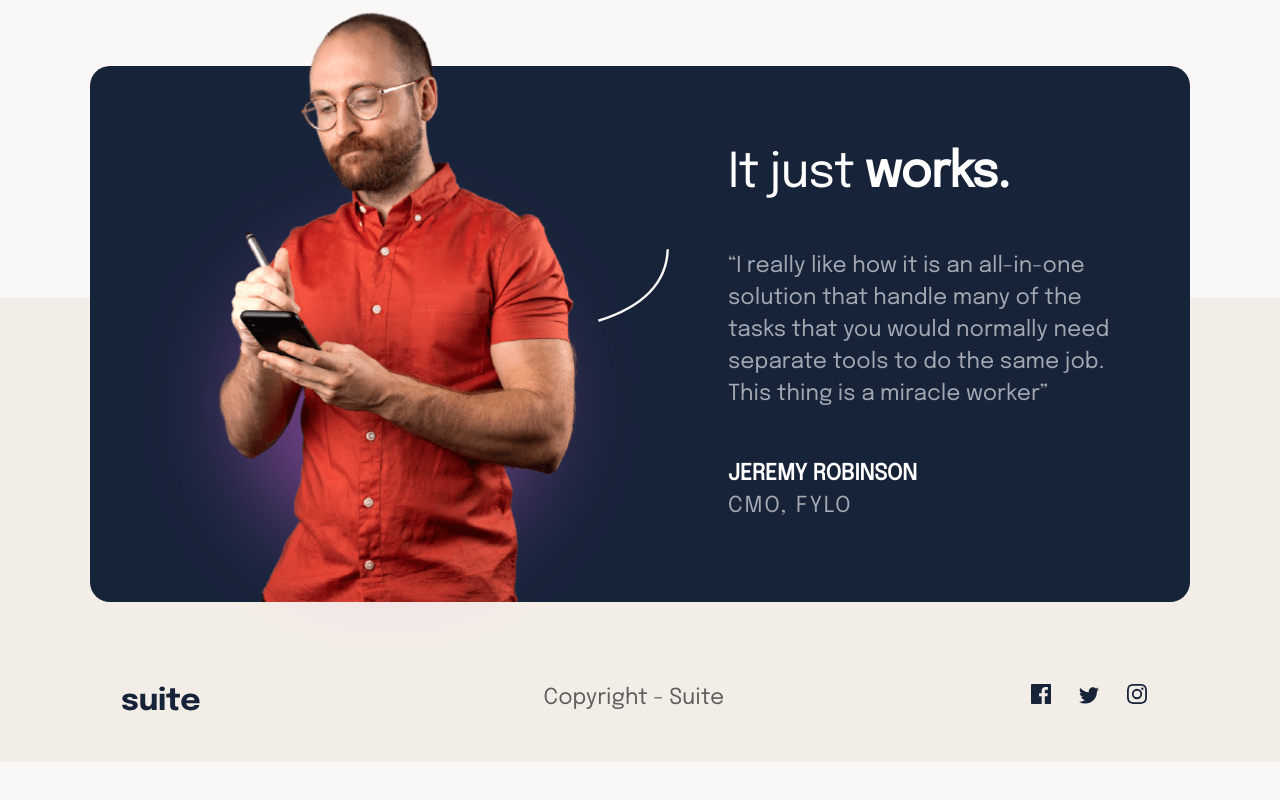
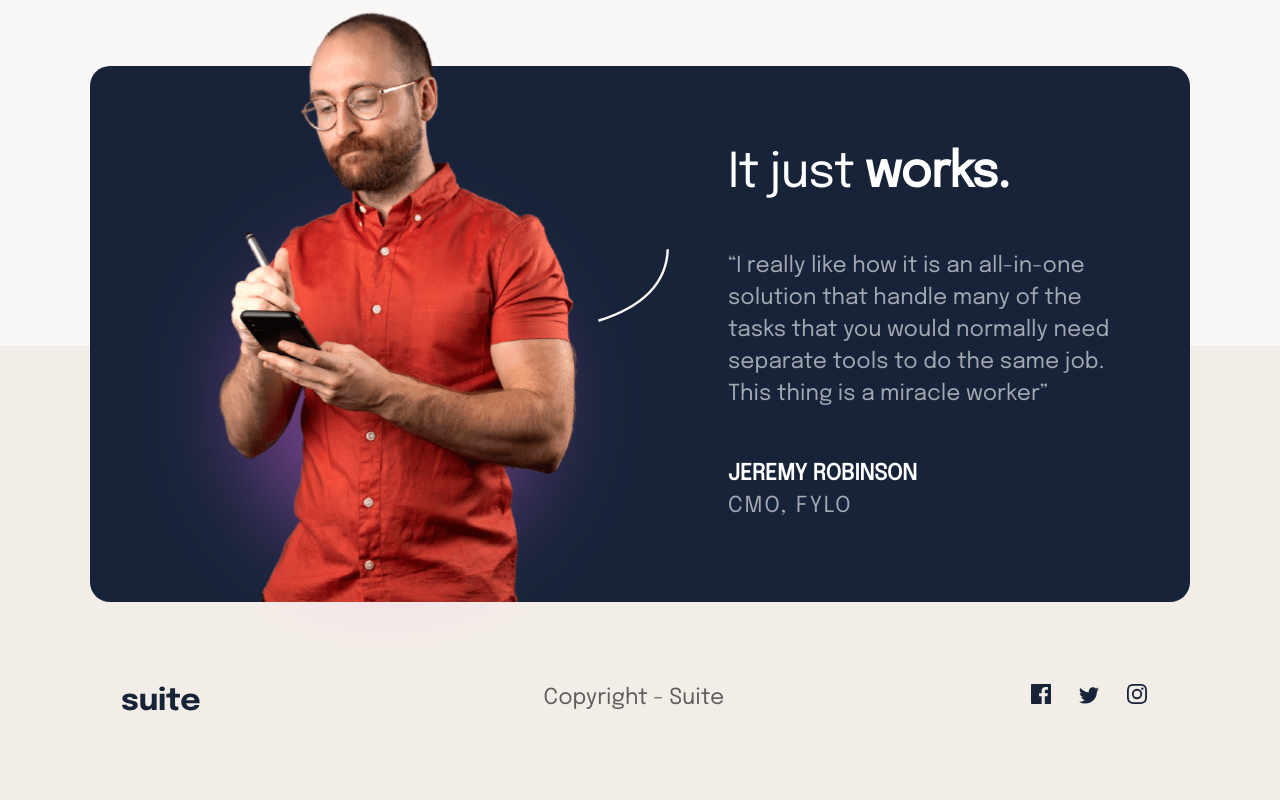
Before and after one commit to LShiznit/FMentro-suite-landign-page, a plain HTML site: page index.html in a window 1280 px wide. Shown: the part 910-1710 px from the top of the page. Before the commit the page ends 1672 px from the top, so only its background shows below. Drawn offline with Linux system fonts and the light colour scheme.

Commit message:
minorfix margins

```diff
--- a/style.css
+++ b/style.css
@@ -48,7 +48,7 @@ body {
 }
 
 .py-3 {
-  margin: 3rem 0;
+  padding: 3rem 0;
 }
 
 h1 {
```
